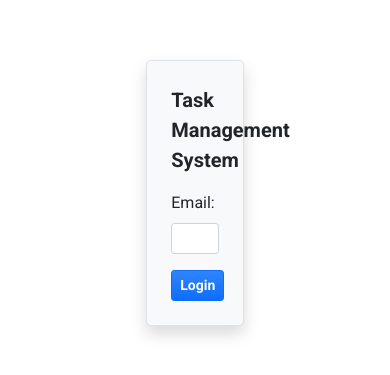
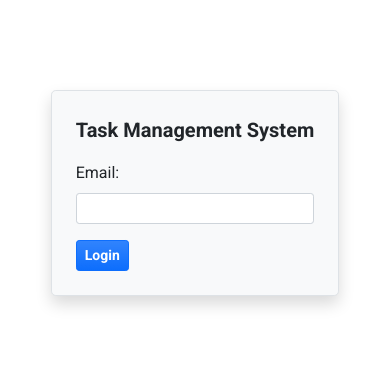
Before and after one commit to caglardur/task-management-system, a React (Create React App) app: page /login in a window 390 px wide. Shown: the part 229-604 px from the top of the page. Built offline with nearby package versions, Linux system fonts and the light colour scheme.

Commit message:
login form responsive

```diff
--- a/src/components/Login.js
+++ b/src/components/Login.js
@@ -42,8 +42,8 @@ const Login = () => {
 
   return (
     <div className="col justify-content-center d-flex" style={{ minHeight: "100vh" }}>
-      <form className="col-3 m-auto border shadow rounded-3 py-2 px-4 bg-light" onSubmit={loginFormHandler}>
-        <div className="col my-3 fs-5 fw-bold">Task Management System</div>
+      <form className="col-xxl-2 col-xl-3 m-auto border shadow rounded-3 py-2 px-4 bg-light" onSubmit={loginFormHandler}>
+        <div className="col my-3 fs-5 fw-bold text-center">Task Management System</div>
         <div className="col my-3">
           <label htmlFor="emailInput" className="form-label">
             Email:
```
